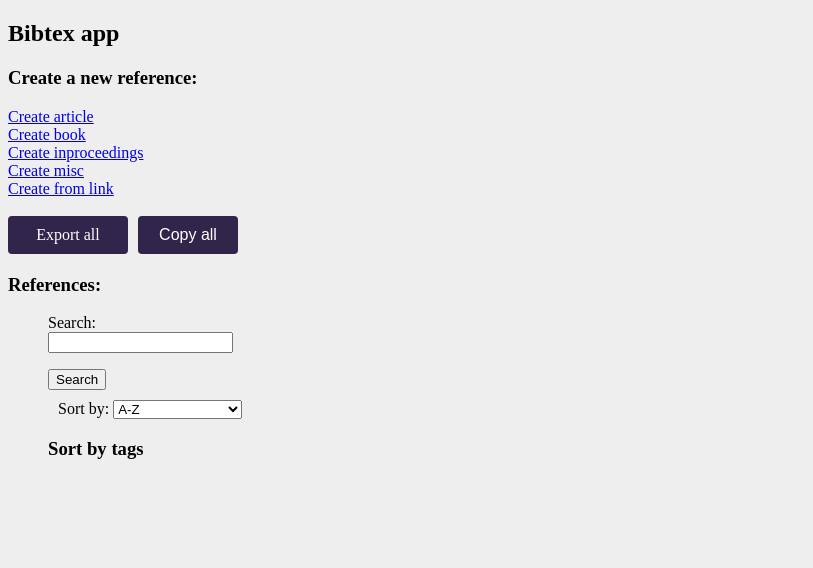
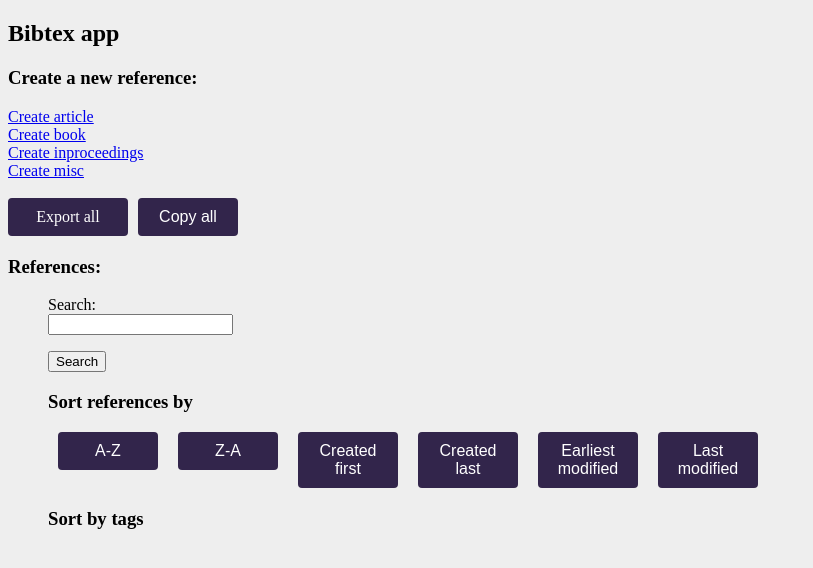
Before and after one commit to Uxusino/bibtex-kirby, a Flask app: template src/templates/index.html in a window 1280 px wide. Shown: the part 66-634 px from the top of the page, without its empty margins (0-813 px from the left). Run offline with Flask 3, Linux system fonts and the light colour scheme; the template is opened without the code that fills it, so the values that code supplies are empty.

Commit message:
Revert to and older working version

```diff
--- a/src/templates/index.html
+++ b/src/templates/index.html
@@ -15,8 +15,6 @@ Bibtex app
 <a href="/create_inproceedings">Create inproceedings</a>
 <br>
 <a href="/create_misc">Create misc</a>
-<br>
-<a href="/create_from_acm">Create from link</a>
 <br>
 <br>
 <div class="reference-buttons">
@@ -52,30 +50,31 @@ Bibtex app
       </div>
         <input type="hidden" name="bibtex_id" id="modal-bibtex-id">
         <button type="submit" class="submit-btn">Save</button>
-        <button type="button" id="go-to-reference-btn" class="submit-btn" style="display: none;">Go to reference</button>
     </form>
   </div>
 </div>
 
-<div class="sort-dropdown" style="margin: 10px;">
-  <label for="sort-options">Sort by:</label>
-  <select id="sort-options" onchange="handleSortChange(this.value)">
-    <option value="/label=0" {% if sort == 'label=0' %}selected{% endif %}>A-Z</option>
-    <option value="/label=1" {% if sort == 'label=1' %}selected{% endif %}>Z-A</option>
-    <option value="/creation_time=0" {% if sort == 'creation_time=0' %}selected{% endif %}>Created first</option>
-    <option value="/creation_time=1" {% if sort == 'creation_time=1' %}selected{% endif %}>Created last</option>
-    <option value="/modified_time=0" {% if sort == 'modified_time=0' %}selected{% endif %}>Earliest modified</option>
-    <option value="/modified_time=1" {% if sort == 'modified_time=1' %}selected{% endif %}>Last modified</option>
-    <option value="/year=0" {% if sort == 'year=0' %}selected{% endif %}>Year (oldest first)</option>
-    <option value="/year=1" {% if sort == 'year=1' %}selected{% endif %}>Year (newest first)</option>
-  </select>
+<h3>Sort references by</h3>
+<div class="sort-buttons">
+  <form action="/label=0" method="get" style="margin-left: 10px;">
+    <button type="submit" class="submit-btn">A-Z</button>
+  </form>
+  <form action="/label=1" method="get" style="margin-left: 10px;">
+    <button type="submit" class="submit-btn">Z-A</button>
+  </form>
+  <form action="/creation_time=0" method="get" style="margin-left: 10px;">
+    <button type="submit" class="submit-btn">Created first</button>
+  </form>
+  <form action="/creation_time=1" method="get" style="margin-left: 10px;">
+    <button type="submit" class="submit-btn">Created last</button>
+  </form>
+  <form action="/modified_time=0" method="get" style="margin-left: 10px;">
+    <button type="submit" class="submit-btn">Earliest modified</button>
+  </form>
+  <form action="/modified_time=1" method="get" style="margin-left: 10px;">
+    <button type="submit" class="submit-btn">Last modified</button>
+  </form>
 </div>
-<script>
-  function handleSortChange(value) {
-    window.location.href = value;
-  }
-</script>
-
 
 <h3>Sort by tags</h3>
 <div class="tags-block" id="filter-tags">
```
Also changed, not shown: src/static/js/script.js (+15 -24 lines).
